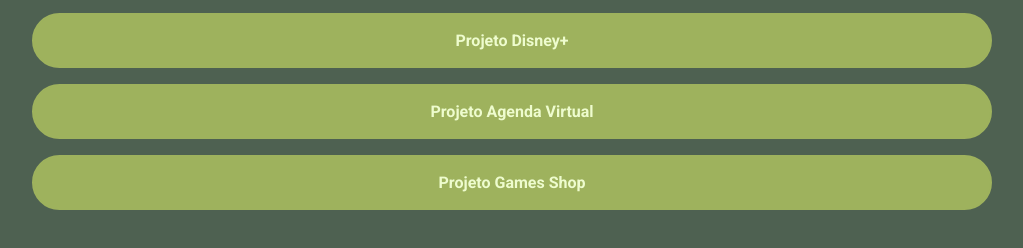
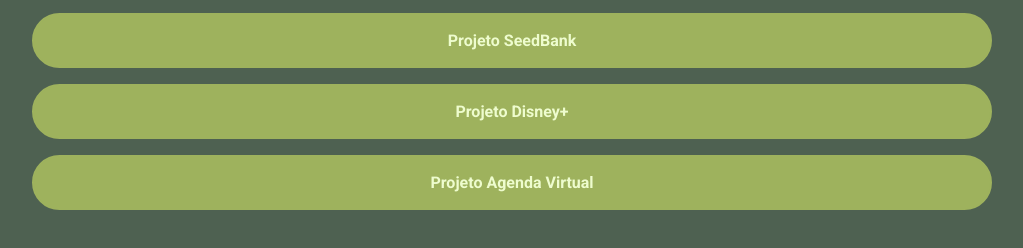
Before and after one commit to GabrielKayfer/exercicio_less, a website: page index.html in a window 1280 px wide. Shown: the part 500-748 px from the top of the page, without its empty margins (128-1151 px from the left). Drawn offline with Linux system fonts and the light colour scheme.

Commit message:
Alteração nos projetos

```diff
--- a/index.html
+++ b/index.html
@@ -60,6 +60,11 @@
                     </a>
                 </li>
                 <li class="projects-list-item">
+                    <a href="https://seed-bank-five.vercel.app/">
+                        Projeto SeedBank
+                    </a>
+                </li>
+                <li class="projects-list-item">
                     <a href="https://clone-disneyplus-five-blue.vercel.app/">
                         Projeto Disney+
                     </a>
@@ -69,11 +74,6 @@
                         Projeto Agenda Virtual
                     </a>
                 </li>
-                <li class="projects-list-item">
-                    <a href="https://site-gamesshop-peach-five.vercel.app/">
-                        Projeto Games Shop
-                    </a>
-                </li>
             </ul>
         </nav>
     </div>
```
